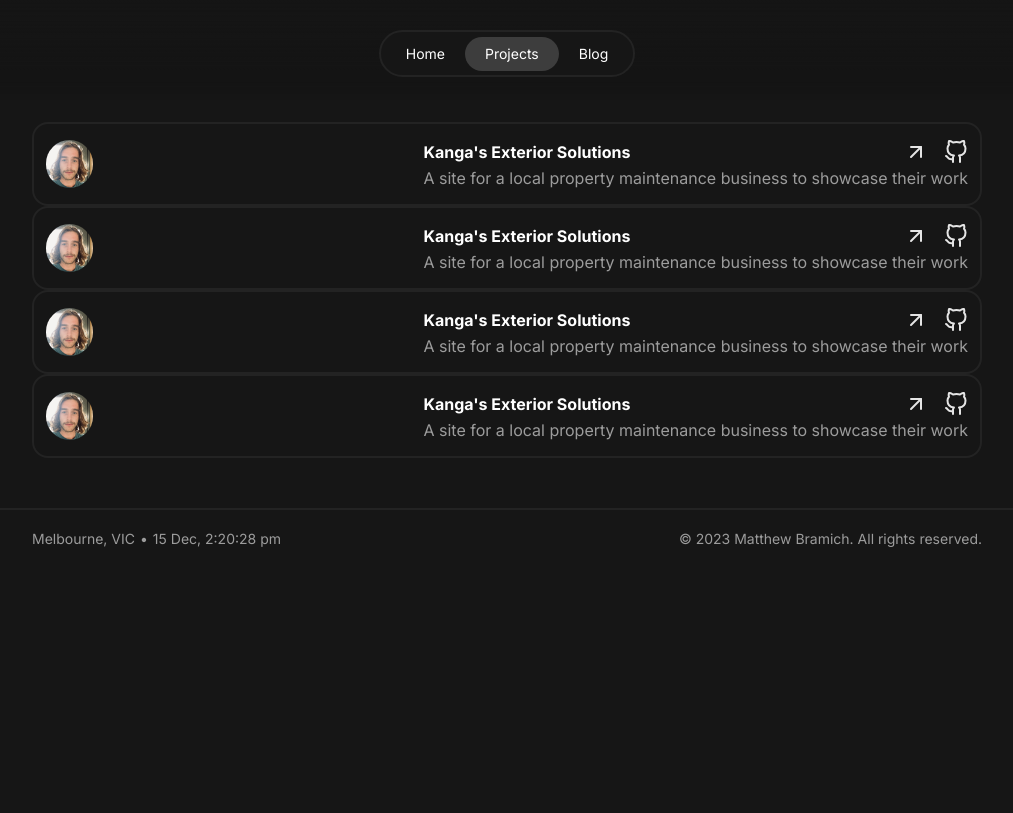
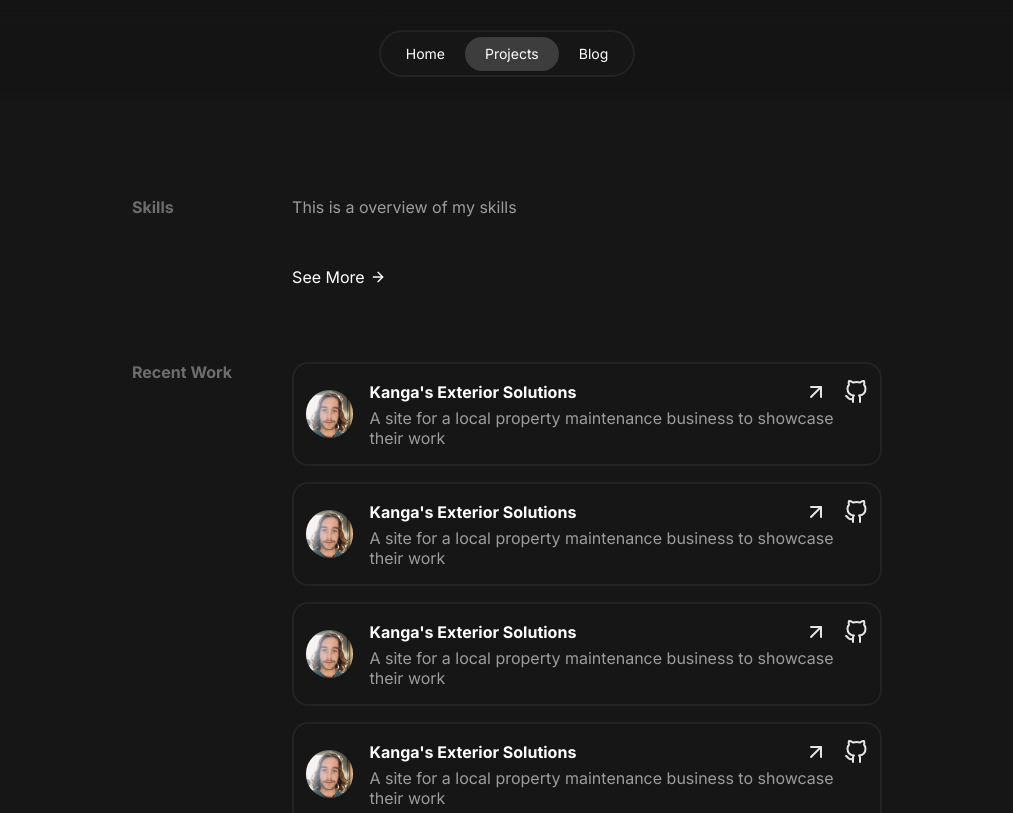
Before and after one commit to mjbramich/portfolio, a Next.js app: page /projects in a window 1280 px wide. Shown: the top 813 px of the page, without its empty margins (133-1146 px from the left). Built offline with nearby package versions, Linux system fonts and the light colour scheme.

Commit message:
feat: create section and cardlist components Continue to polish/work on projects page

```diff
--- a/src/app/projects/page.tsx
+++ b/src/app/projects/page.tsx
@@ -1,13 +1,10 @@
 import { Layout } from '@components/Layout';
-import projects from '@/components/Projects/data';
-import Card from '@/components/Projects/Card';
 import type { NextPage } from 'next';
+import About from '@/components/Projects';
 
 const Page: NextPage = () => (
 	<Layout>
-		{projects.map((project) => (
-			<Card key={project.title} {...project} />
-		))}
+		<About />
 	</Layout>
 );
 
--- /dev/null
+++ b/src/components/Projects/CardList.tsx
@@ -0,0 +1,14 @@
+import styles from '@css/work.module.css';
+
+import Card from './Card';
+import { projects } from './data';
+
+const CardList = () => (
+	<div className={styles.list}>
+		{projects.map((project) => (
+			<Card key={project.title} {...project} />
+		))}
+	</div>
+);
+
+export default CardList;
--- /dev/null
+++ b/src/components/Projects/Section.tsx
@@ -0,0 +1,30 @@
+import styles from '@css/work.module.css';
+import { FiArrowRight } from 'react-icons/fi';
+
+type Extend = {
+	title: string;
+	href: string;
+};
+
+type SectionProps = {
+	title: string;
+	children: React.ReactNode;
+	extend: Extend;
+};
+const Section = ({ title, children, extend }: SectionProps) => (
+	<section className={styles.section}>
+		<h2 className={styles.title}>{title}</h2>
+
+		<div className={styles.content}>
+			{children}
+			{extend && (
+				<a className={styles.extend} href={extend.href} rel='noreferrer'>
+					{extend.title}
+					<FiArrowRight />
+				</a>
+			)}
+		</div>
+	</section>
+);
+
+export default Section;
--- a/src/components/Projects/data.ts
+++ b/src/components/Projects/data.ts
@@ -1,4 +1,17 @@
 import { Projects } from './Card';
+
+type Content = {
+	title: string;
+	content: string;
+};
+
+const skills: Content[] = [
+	{
+		title: 'Skills',
+		content:
+			"I primarily work with React and Next.js ecosystem, and I've worked extensively with several tools such as TypeScript, Jest/Enzyme, Redux, Storybook, Chakra, Tailwind/SCSS, PostgreSQL, CircleCI, and much more. The web is an endless medium of opportunities, and I have yet to scratch the surface."
+	}
+];
 
 const projects: Projects[] = [
 	{
@@ -27,4 +40,4 @@ const projects: Projects[] = [
 	}
 ];
 
-export default projects;
+export { projects, skills };
--- /dev/null
+++ b/src/components/Projects/index.tsx
@@ -0,0 +1,19 @@
+'use client';
+
+import styles from '@css/work.module.css';
+import Section from './Section';
+import CardList from './CardList';
+
+const About = () => (
+	<div className={styles.box}>
+		<Section title='Skills' extend={{ title: 'See More', href: '/skills' }}>
+			<p>This is a overview of my skills</p>
+		</Section>
+
+		<Section title='Recent Work' extend={{ title: 'See More', href: '/projects' }}>
+			<CardList />
+		</Section>
+	</div>
+);
+
+export default About;
--- a/src/styles/work.module.css
+++ b/src/styles/work.module.css
@@ -9,20 +9,6 @@
 	justify-content: center;
 	align-items: center;
 	width: var(--wrapper);
-}
-
-.image:first-of-type {
-	transform: rotateZ(-3deg);
-	z-index: 1;
-}
-
-.image:last-of-type {
-	transform: rotateZ(3deg);
-}
-
-.image {
-	border-radius: 20px;
-	overflow: hidden;
 }
 
 .section {
@@ -365,6 +351,12 @@
 	}
 }
 
+/* CARDLIST */
+
+.list > div {
+	margin-bottom: 1rem;
+}
+
 /* CARD */
 
 .container {
@@ -374,7 +366,6 @@
 	padding-right: 0.75rem;
 	padding-top: 1rem;
 	padding-bottom: 1rem;
-	justify-content: space-between;
 	align-items: center;
 	border-radius: 1rem;
 	border: 2px solid var(--gray8);
```
